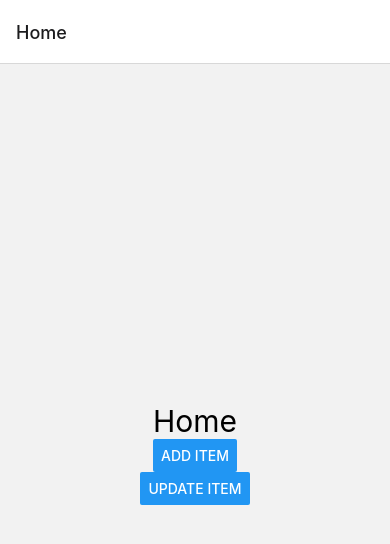
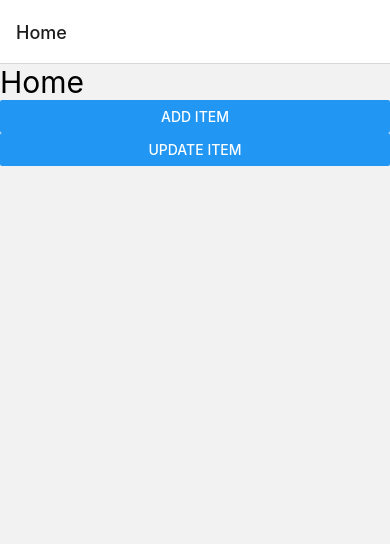
Before and after one commit to Sim0-Git/ToDo-List-App-React-Native-, a React Native app: screen /Home in a window 390 px wide. Shown: the top 544 px of the page. Built offline with nearby package versions, Linux system fonts and the light colour scheme.

Commit message:
Created Home screen, add and update items modals.

```diff
--- a/components/screens/Add.js
+++ b/components/screens/Add.js
@@ -3,7 +3,7 @@ import { StyleSheet, Text, View, Button } from "react-native";
 
 function AddScreen({ navigation }) {
   return (
-    <View style={{ flex: 1, alignItems: "center", justifyContent: "center" }}>
+    <View style={{ flex: 1 }}>
       <Text style={{ fontSize: 30 }}>Add Screen</Text>
       <Button onPress={() => navigation.goBack()} title="Add" />
     </View>
--- a/components/screens/Home.js
+++ b/components/screens/Home.js
@@ -3,7 +3,7 @@ import { StyleSheet, Text, View, Button } from "react-native";
 
 function HomeScreen({ navigation }) {
   return (
-    <View style={{ flex: 1, alignItems: "center", justifyContent: "center" }}>
+    <View style={{ flex: 1 }}>
       <Text style={{ fontSize: 30 }}>Home</Text>
       <Button
         onPress={() => navigation.navigate("Add Item")}
--- a/components/screens/Update.js
+++ b/components/screens/Update.js
@@ -3,7 +3,7 @@ import { StyleSheet, Text, View, Button } from "react-native";
 
 function UpdateScreen({ navigation }) {
   return (
-    <View style={{ flex: 1, alignItems: "center", justifyContent: "center" }}>
+    <View style={{ flex: 1 }}>
       <Text style={{ fontSize: 30 }}>Update Screen</Text>
       <Button onPress={() => navigation.goBack()} title="Update" />
     </View>
```
